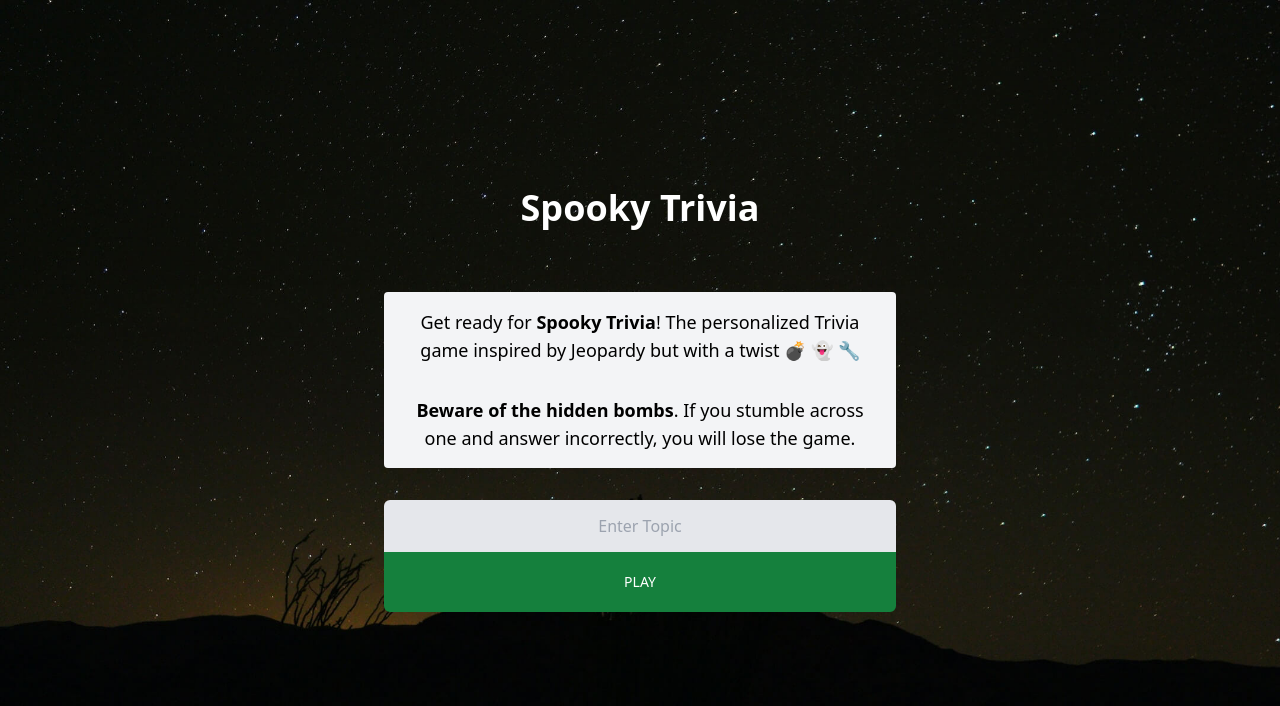
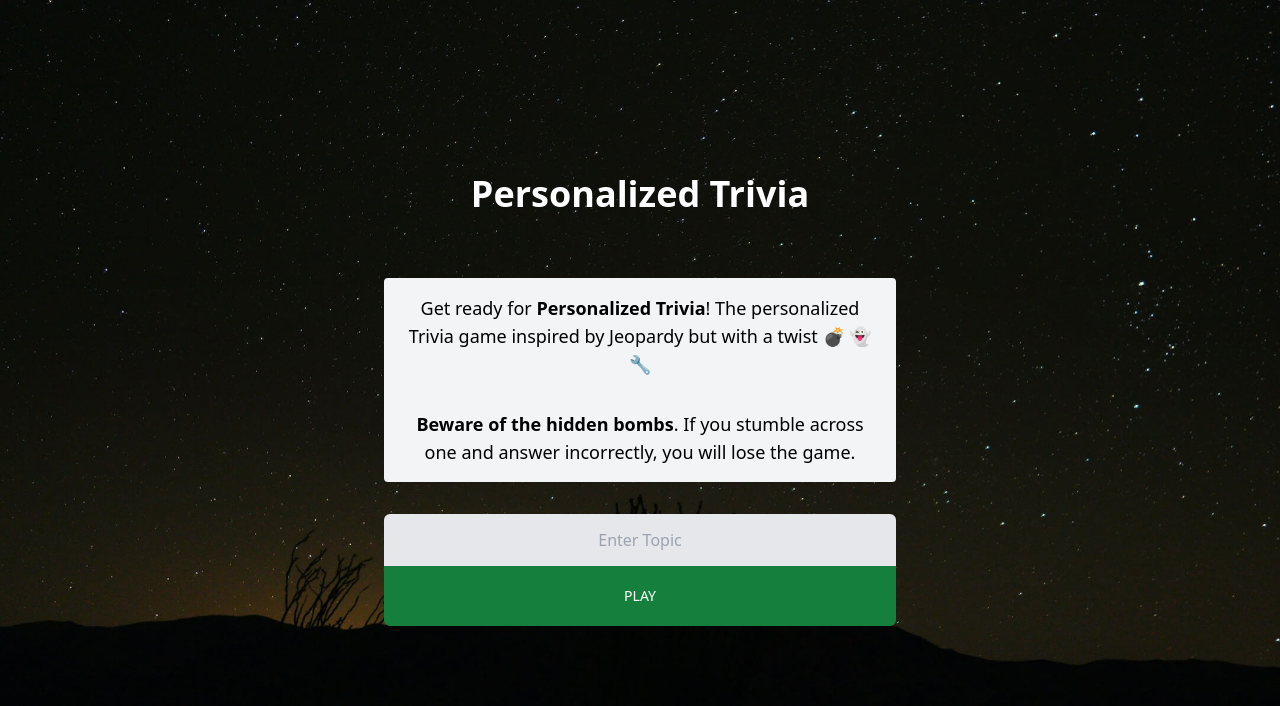
Before and after one commit to iHaroon29/Bomber-Trivia, a React (Vite) app: page / in a window 1280 px wide. Shown: the top 706 px of the page. Built offline with nearby package versions, Linux system fonts and the light colour scheme; no server answers.

Commit message:
Changed game name

```diff
--- a/src/App.jsx
+++ b/src/App.jsx
@@ -52,6 +52,7 @@ export default function App() {
                       setBombs={setBombs}
                       setBombIndexes={setBombIndexes}
                       setMysteryBoxes={setMysteryBoxes}
+                      setQuizData={setQuizData}
                     />
                   }
                 />
--- a/src/components/JeopardyPage/JeopardyPage.jsx
+++ b/src/components/JeopardyPage/JeopardyPage.jsx
@@ -42,7 +42,7 @@ const JeopardyPage = (props) => {
 
   return (
     <div>
-      <h1 className='text-center py-6 font-bold text-3xl text-white'>Spooky Trivia</h1>
+      <h1 className='text-center py-6 font-bold text-3xl text-white'>Personalized Trivia</h1>
       <div className='bg-black py-1'>
         <div className='flex flex-col justify-center text-white'>
           <h2 className='text-center py-3'>Points: {playerScore} | Bombs: {bombIndexes.length} | Diffusers: { } </h2>
--- a/src/components/QuizPage/QuizPage.jsx
+++ b/src/components/QuizPage/QuizPage.jsx
@@ -75,7 +75,7 @@ const QuizPage = () => {
 
   return (
     <div>
-      <h1 className='text-center py-6 font-bold text-3xl text-white'>Spooky Trivia</h1>
+      <h1 className='text-center py-6 font-bold text-3xl text-white'>Personalized Trivia</h1>
       <div className='bg-black py-1'>
         <div className='flex flex-col justify-center text-white'>
           <h2 className='text-center'>{selectedQuestion.category}</h2>
--- a/src/components/StartPage/StartPage.jsx
+++ b/src/components/StartPage/StartPage.jsx
@@ -47,10 +47,10 @@ const StartPage = (props) => {
 
   return (
     <div className='flex flex-col h-screen justify-center items-center p-8'>
-      <h1 className='text-4xl font-bold text-center mb-16 text-white'>Spooky Trivia</h1>
+      <h1 className='text-4xl font-bold text-center mb-16 text-white'>Personalized Trivia</h1>
       <div className='bg-gray-100 rounded mb-8 p-4 container-width'>
         <h2 className='text-lg text-center'>
-          Get ready for <strong>Spooky Trivia</strong>! The personalized Trivia game inspired by Jeopardy but with a
+          Get ready for <strong>Personalized Trivia</strong>! The personalized Trivia game inspired by Jeopardy but with a
           twist 💣 👻 🔧
         </h2>
       {/* </div> */}
```
